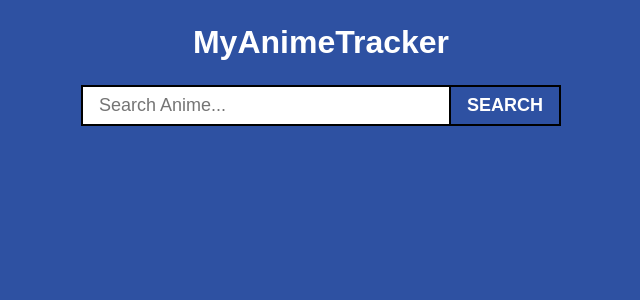
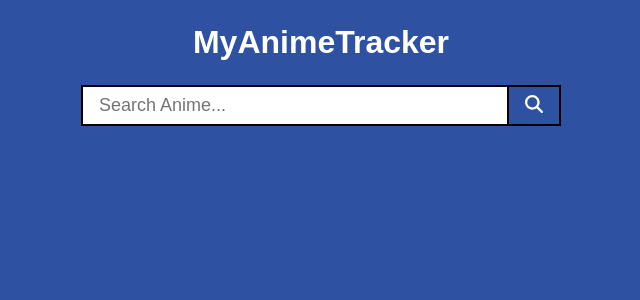
Before and after one commit to shanedle/myanimetracker, a Vue app: page / in a window 1280 px wide. Shown: the top 300 px of the page, without its empty margins (319-959 px from the left). Built offline with nearby package versions, Linux system fonts and the light colour scheme.

Commit message:
:sparkles: added font awesome icons

```diff
--- a/package.json
+++ b/package.json
@@ -9,6 +9,9 @@
     "preview": "vite preview"
   },
   "dependencies": {
+    "@fortawesome/fontawesome-svg-core": "^6.1.2",
+    "@fortawesome/free-solid-svg-icons": "^6.1.2",
+    "@fortawesome/vue-fontawesome": "^3.0.1",
     "vue": "^3.2.37"
   },
   "devDependencies": {
--- a/src/App.vue
+++ b/src/App.vue
@@ -29,7 +29,6 @@ const handleInput = (e) => {
 const addAnime = (anime) => {
   search_results.value = [];
   query.value = "";
-  if (anime !== my_anime.value) {
   my_anime.value.push({
     id: anime.mal_id,
     title: anime.title,
@@ -38,7 +37,6 @@ const addAnime = (anime) => {
     watched_episodes: 0,
   });
   localStorage.setItem("my_anime", JSON.stringify(my_anime.value));
-  }
 };
 
 const removeAnime = (anime) => {
@@ -72,7 +70,9 @@ onMounted(() => {
         v-model="query"
         @input="handleInput"
       />
-      <button type="submit" class="button search_btn">Search</button>
+      <button type="submit" class="button search_btn">
+        <font-awesome-icon icon="fa-solid fa-magnifying-glass" />
+      </button>
     </form>
 
     <div class="results" v-if="search_results.length > 0">
@@ -112,7 +112,9 @@ onMounted(() => {
         >
           +
         </button>
-        <button class="button" @click="removeAnime(anime)">Remove</button>
+        <button class="button" @click="removeAnime(anime)">
+          <font-awesome-icon icon="fa-solid fa-trash-can" />
+        </button>
       </div>
     </div>
   </main>
--- a/src/main.js
+++ b/src/main.js
@@ -1,7 +1,16 @@
 import { createApp } from "vue";
+
+import App from "./App.vue";
 
 import "./style.css";
 
-import App from "./App.vue";
+import { library } from "@fortawesome/fontawesome-svg-core";
+import { FontAwesomeIcon } from "@fortawesome/vue-fontawesome";
+import {
+  faMagnifyingGlass,
+  faTrashCan,
+} from "@fortawesome/free-solid-svg-icons";
 
-createApp(App).mount("#app");
+library.add(faMagnifyingGlass, faTrashCan);
+
+createApp(App).component("font-awesome-icon", FontAwesomeIcon).mount("#app");
--- a/src/style.css
+++ b/src/style.css
@@ -63,7 +63,6 @@ form .search_btn {
   color: white;
   font-size: 1.125rem;
   font-weight: bold;
-  text-transform: uppercase;
   transition: 0.4s;
 }
 
```
Also changed, not shown: 1 other file (tests, documents, lock files or other folders). Lines whose indentation alone changed are shown as unchanged.
